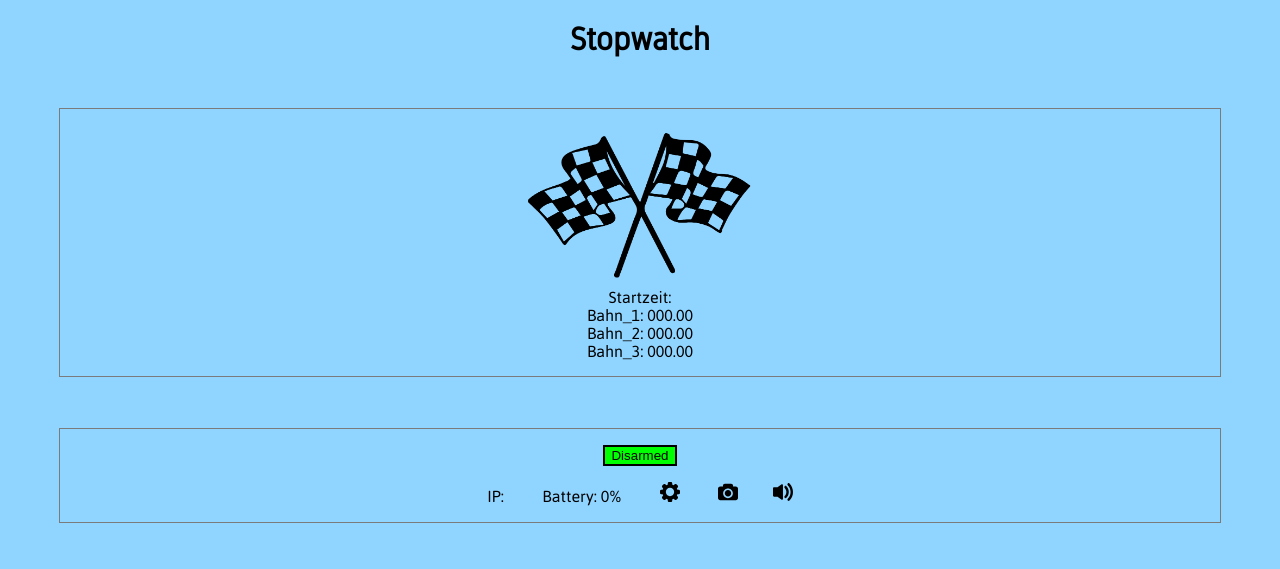
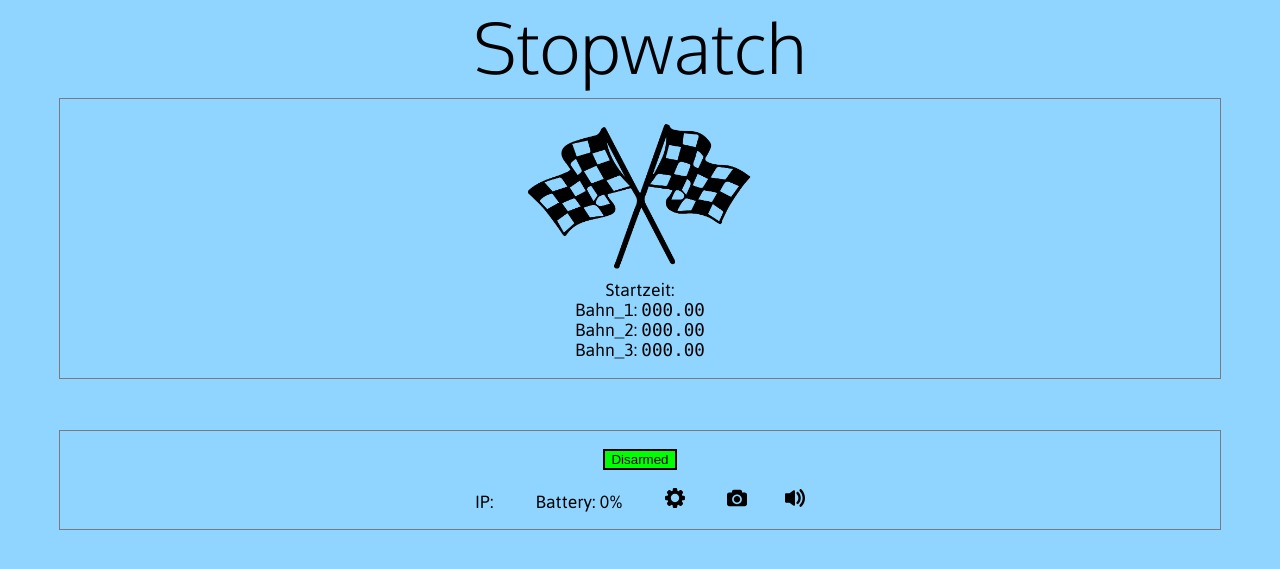
Before and after one commit to Manfe07/Pi-StopWatch, a Flask app: page / in a window 1280 px wide. Shown: the top 569 px of the page. Run offline with Flask 2, Linux system fonts and the light colour scheme; some libraries are stand-ins or nearby versions.

Commit message:
added some fonts

```diff
--- a/flask_backend/static/css/main.css
+++ b/flask_backend/static/css/main.css
@@ -6,20 +6,27 @@
 }
 @font-face {
   font-family: 'Asap';
-  src:  url('../fonts/Asap-Regular.ttf') format('opentype');
+  src:  url('../fonts/Asap-Regular.ttf') format('truetype');
+}
+@font-face {
+  font-family: 'Oxygen';
+  src:  url('../fonts/Oxygen-Light.ttf') format('truetype');
 }
 #mainpage {
     background-color: rgba(144,213,255,1.00);
     /*
 	font-family: Baskerville, "Palatino Linotype", Palatino, "Century Schoolbook L", "Times New Roman", "Gill Sans", "Gill Sans MT", "Myriad Pro", "DejaVu Sans Condensed", Helvetica, Arial, "sans-serif";
   	*/
-	font-family: 'Asap';
-	font-weight: 400;
+    font-family: 'Asap';
+    font-weight: 400;
+    font-size: 110%;
 }
 
 #headline {
-	font-family: 'Gidole';
-	font-weight: 600;
+    font-family: 'Oxygen';
+    font-weight: lighter;
+    font-size: 400%;
+    line-height: 0%;
 }
 
 #ip_adress {
@@ -53,3 +60,6 @@
     font-family: inherit;
     font-size: 18px;
 }
+.mono_space {
+	font-family: Consolas, "Andale Mono", "Lucida Console", "Lucida Sans Typewriter", Monaco, "Courier New", monospace;
+}
--- a/flask_backend/templates/index.html
+++ b/flask_backend/templates/index.html
@@ -18,9 +18,9 @@
 			<p>
 				<img src="../static/img/raceflags.png" width="20%"><br>
 				Startzeit: <a id="start_time">00:00:00:00:00</a><br>
-				Bahn_1: <a id="lane_1">000.00</a><br>
-				Bahn_2: <a id="lane_2">000.00</a><br>
-				Bahn_3: <a id="lane_3">000.00</a><br>
+				Bahn_1: <a class="mono_space" id="lane_1">000.00</a><br>
+				Bahn_2: <a class="mono_space" id="lane_2">000.00</a><br>
+				Bahn_3: <a class="mono_space" id="lane_3">000.00</a><br>
 			</p>
 		</div>
 		<div class="container" align="center" id="runtime_container">
```
Also changed, not shown: flask_backend/static/fonts/Oxygen-Bold.ttf (added), flask_backend/static/fonts/Oxygen-Light.ttf (added), flask_backend/static/fonts/Oxygen-Regular.ttf (added).
